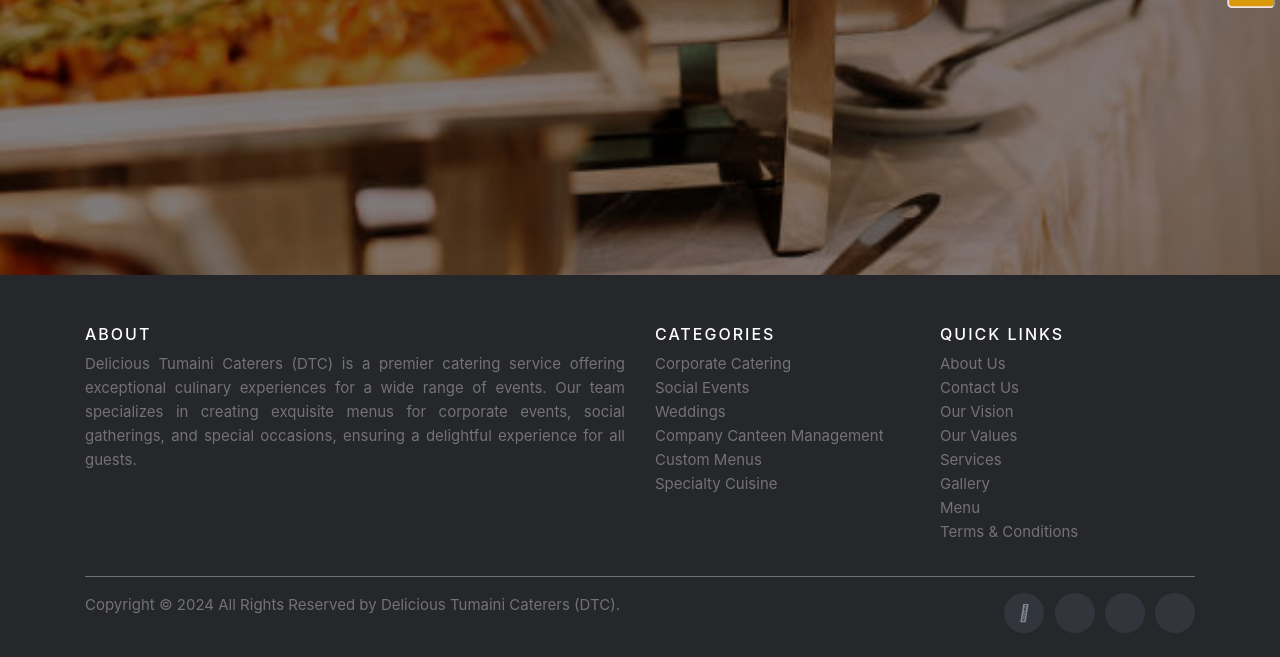
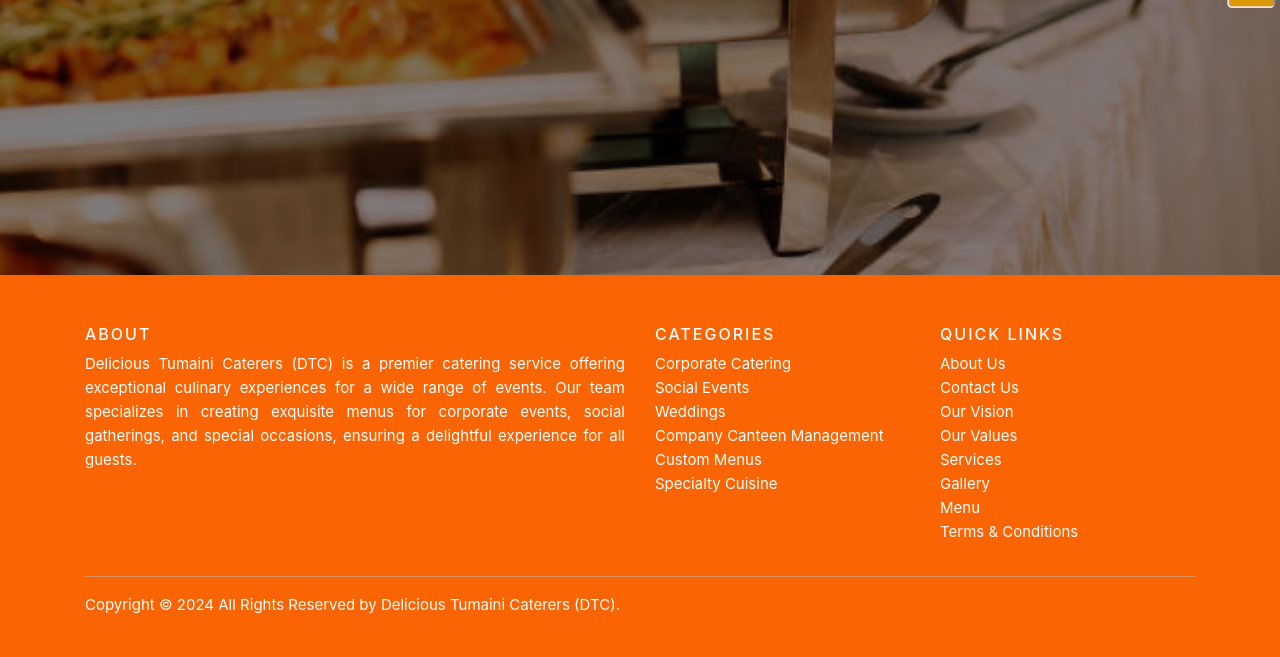
Before and after one commit to EdiGich/Catering, a Django app: page / in a window 1280 px wide. Shown: the part 662-1319 px from the top of the page. After the commit the page ends 1276 px from the top, so only its background shows below. Run offline with Django 5.2, Linux system fonts and the light colour scheme; some libraries are stand-ins or nearby versions.

Commit message:
Footer design changes

```diff
--- a/catering_website/static/css/styles.css
+++ b/catering_website/static/css/styles.css
@@ -1,4 +1,22 @@
 @import url("https://fonts.googleapis.com/css?family=IBM%20Plex%20Sans:500|IBM%20Plex%20Sans:300");
+
+/* .bg-custom-bg {
+    background-color: #FA6402 !important;
+}
+
+.text-primary {
+    color: #5b8c5a !important;
+}
+
+.bg-secondary {
+    background-color: #ff6f61 !important;
+}
+
+.text-secondary {
+    color: #ff6f61 !important;
+} */
+
+
 
 body {
     background-color: white;
@@ -408,11 +426,11 @@ a:active {
 
 /* FOOTER */
 .site-footer {
-    background-color: #26272b;
+    background-color: #FA6402;
     padding: 45px 0 20px;
     font-size: 15px;
     line-height: 24px;
-    color: #737373;
+    color: #ffffff;
 }
 
 .site-footer hr {
@@ -433,12 +451,12 @@ a:active {
 }
 
 .site-footer a {
-    color: #737373;
+    color: white;
 }
 
 .site-footer a:hover {
-    color: #3366cc;
-    text-decoration: none;
+    color: #028bf5;
+    text-decoration: underline;
 }
 
 .footer-links {
@@ -451,14 +469,14 @@ a:active {
 }
 
 .footer-links a {
-    color: #737373
+    color: white;
 }
 
 .footer-links a:active,
 .footer-links a:focus,
 .footer-links a:hover {
-    color: #3366cc;
-    text-decoration: none;
+    color: #028bf5;
+    text-decoration: underline;
 }
 
 .footer-links.inline li {
@@ -476,7 +494,7 @@ a:active {
     margin-left: 6px;
     margin-right: 0;
     border-radius: 100%;
-    background-color: #33353d
+    background-color: #FA6402
 }
 
 .copyright-text {
@@ -514,7 +532,7 @@ a:active {
 .social-icons li.title {
     margin-right: 15px;
     text-transform: uppercase;
-    color: #96a2b2;
+    color: white;
     font-weight: 700;
     font-size: 13px
 }
--- a/catering_website/templates/base.html
+++ b/catering_website/templates/base.html
@@ -86,12 +86,12 @@
                 <div class="col-xs-6 col-md-3">
                     <h6>Categories</h6>
                     <ul class="footer-links">
-                        <li><a href="#">Corporate Catering</a></li>
-                        <li><a href="#">Social Events</a></li>
-                        <li><a href="#">Weddings</a></li>
-                        <li><a href="#">Company Canteen Management</a></li>
-                        <li><a href="#">Custom Menus</a></li>
-                        <li><a href="#">Specialty Cuisine</a></li>
+                        <li><a href="{% url 'gallery' %}">Corporate Catering</a></li>
+                        <li><a href="{% url 'gallery' %}">Social Events</a></li>
+                        <li><a href="{% url 'gallery' %}">Weddings</a></li>
+                        <li><a href="{% url 'gallery' %}">Company Canteen Management</a></li>
+                        <li><a href="{% url 'sample_menus' %}">Custom Menus</a></li>
+                        <li><a href="{% url 'gallery' %}">Specialty Cuisine</a></li>
                     </ul>
                 </div>
 
@@ -115,18 +115,18 @@
             <div class="row">
                 <div class="col-md-8 col-sm-6 col-xs-12">
                     <p class="copyright-text">Copyright © 2024 All Rights Reserved by
-                        <a href="#">Delicious Tumaini Caterers (DTC)</a>.
+                        <a href="{% url 'home' %}">Delicious Tumaini Caterers (DTC)</a>.
                     </p>
                 </div>
 
-                <div class="col-md-4 col-sm-6 col-xs-12">
+                <!-- <div class="col-md-4 col-sm-6 col-xs-12">
                     <ul class="social-icons">
-                        <li><a class="facebook" href="#"><i class="fa-facebook-square"></i></a></li>
-                        <li><a class="twitter" href="#"><i class="fa fa-twitter"></i></a></li>
-                        <li><a class="dribbble" href="#"><i class="fa fa-dribbble"></i></a></li>
-                        <li><a class="linkedin" href="#"><i class="fa fa-linkedin"></i></a></li>
+                        <li><a class="facebook" href="#"><i class="fa-brands fa-facebook"></i></a></li>
+                        <li><a class="twitter" href="#"><i class="fas fa-twitter"></i></a></li>
+                        <li><a class="dribbble" href="#"><i class="fas fa-dribbble"></i></a></li>
+                        <li><a class="linkedin" href="#"><i class="fas fa-linkedin"></i></a></li>
                     </ul>
-                </div>
+                </div> -->
             </div>
         </div>
     </footer>
```
